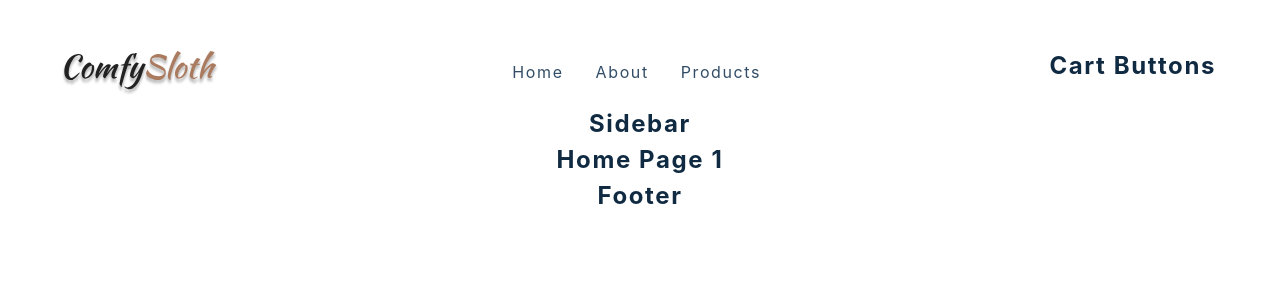
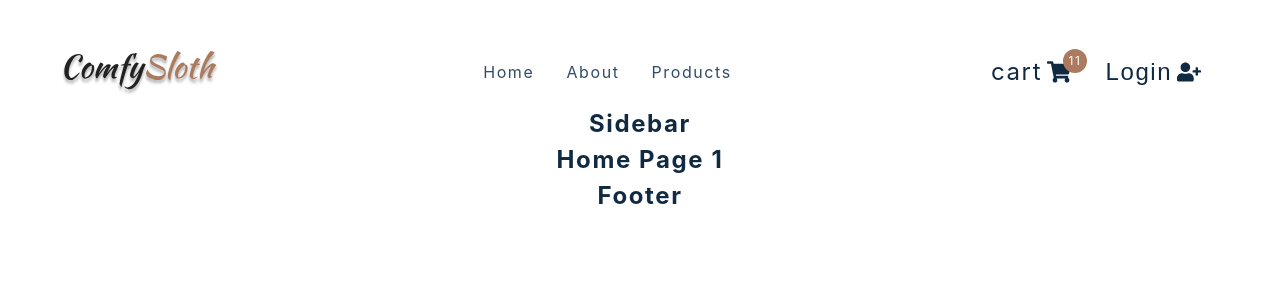
Before and after one commit to ImpulseImp/e-commerce-comfy, a React (Vite) app in the folder e-commerce/: page / in a window 1280 px wide. Shown: the top 300 px of the page. Built offline with nearby package versions, Linux system fonts and the light colour scheme.

Commit message:
add cart components

```diff
--- a/e-commerce/src/components/CartButtons.jsx
+++ b/e-commerce/src/components/CartButtons.jsx
@@ -1,14 +1,27 @@
-import React from 'react'
-import { FaShoppingCart, FaUserMinus, FaUserPlus } from 'react-icons/fa'
-import { Link } from 'react-router-dom'
-import styled from 'styled-components'
-import { useProductsContext } from '../context/products_context'
-import { useCartContext } from '../context/cart_context'
-import { useUserContext } from '../context/user_context'
+import React from 'react';
+import { FaShoppingCart, FaUserMinus, FaUserPlus } from 'react-icons/fa';
+import { Link } from 'react-router-dom';
+import styled from 'styled-components';
+import { useProductsContext } from '../context/products_context';
+import { useCartContext } from '../context/cart_context';
+import { useUserContext } from '../context/user_context';
 
 const CartButtons = () => {
-  return <h4>cart buttons </h4>
-}
+  return (
+    <Wrapper className='cart-btn-wrapper'>
+      <Link to='/cart' className='cart-btn'>
+        cart
+        <span className='cart-container'>
+          <FaShoppingCart />
+          <span className='cart-value'>11</span>
+        </span>
+      </Link>
+      <button type='button' className='auth-btn'>
+        Login <FaUserPlus />
+      </button>
+    </Wrapper>
+  );
+};
 
 const Wrapper = styled.div`
   display: grid;
@@ -62,5 +75,5 @@
       margin-left: 5px;
     }
   }
-`
-export default CartButtons
+`;
+export default CartButtons;
```
